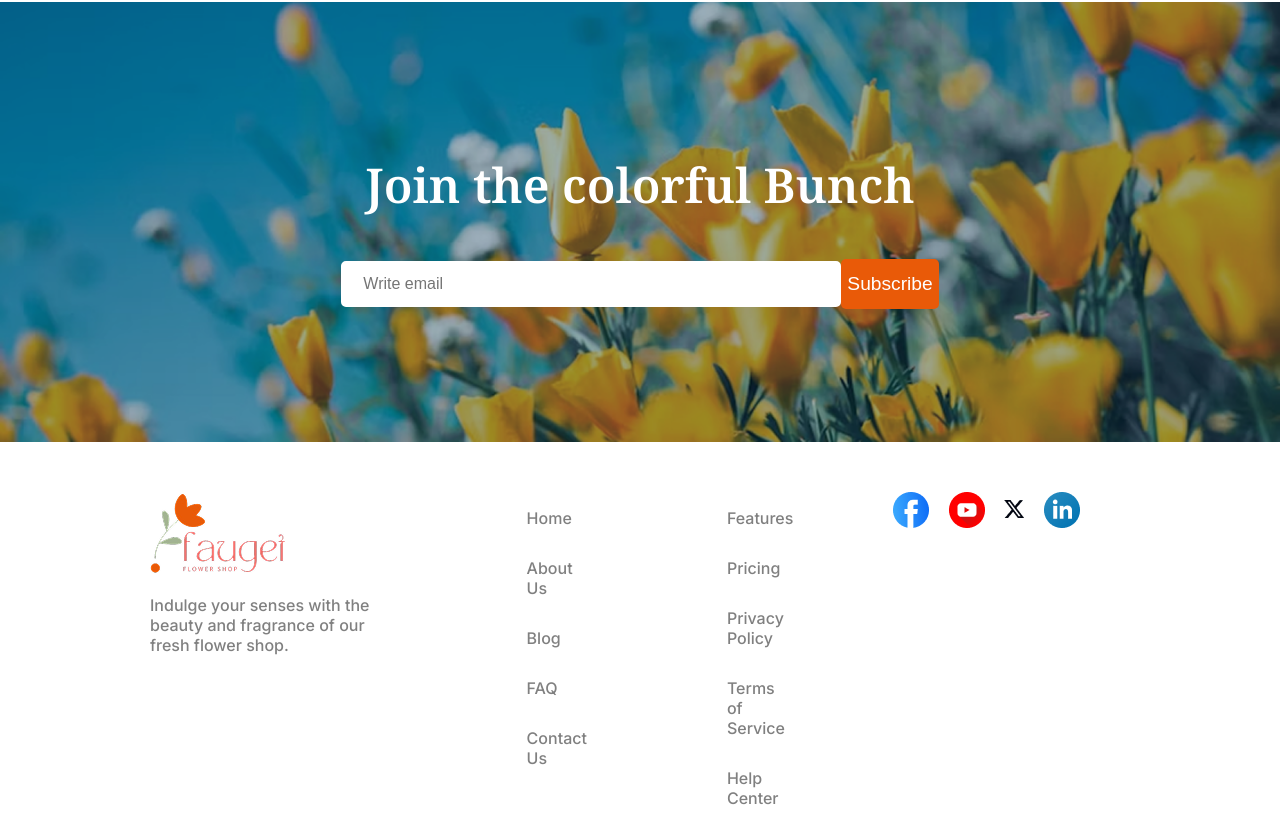
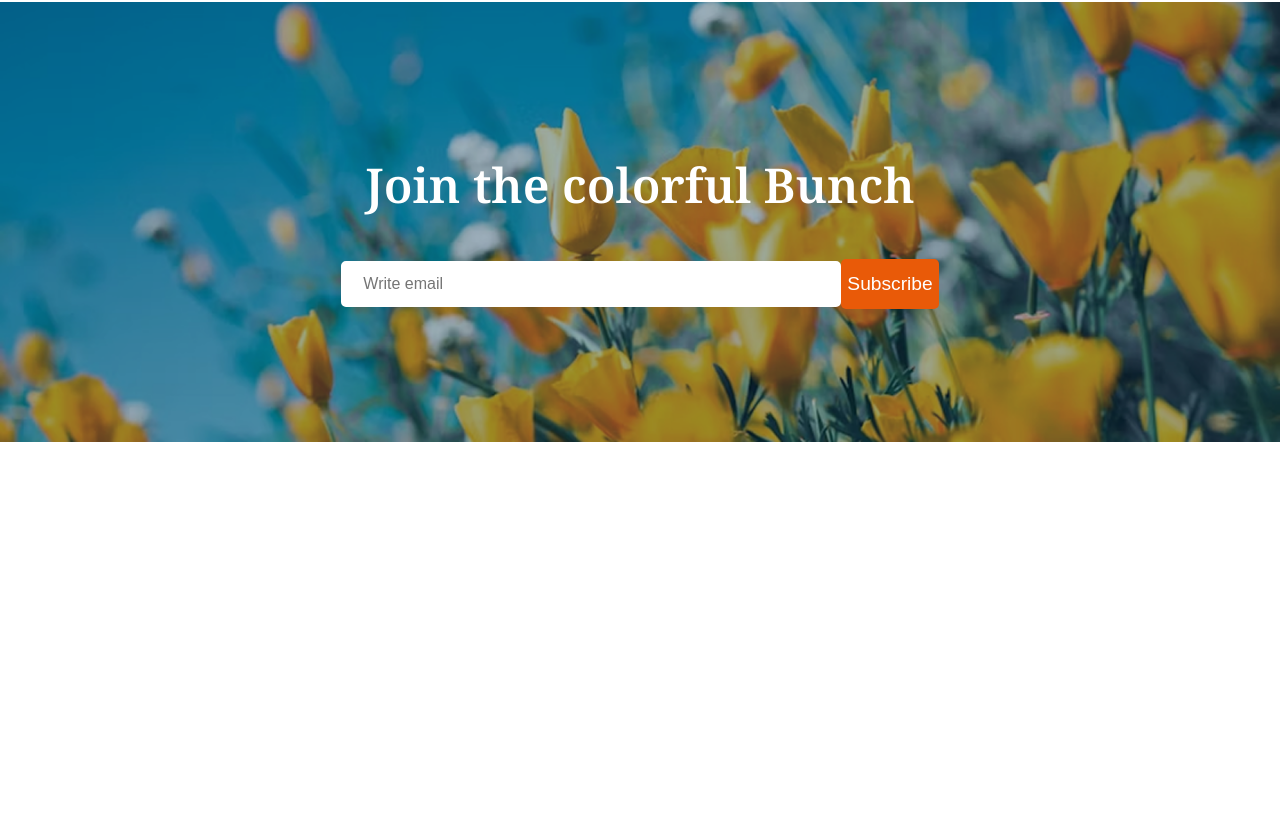
Before and after one commit to eyajamuehaque/FlowerShop, a plain HTML site: page index.html in a window 1280 px wide. Shown: the part 3628-4466 px from the top of the page. After the commit the page ends 4070 px from the top, so only its background shows below. Drawn offline with Linux system fonts and the light colour scheme.

Commit message:
footer fix

```diff
--- a/index.html
+++ b/index.html
@@ -152,37 +152,6 @@
         </section>
     </main>
 
-    <footer class="footer">
-        <div>
-            <img src="assets/logo.png" alt="">
-            <p class="inter-color footer-para">Indulge your senses with the beauty and fragrance of our fresh flower shop. </p>
-        </div>
-        <div class="sub-footer">
-            <div>
-                <ul>
-                    <li><a href="">Home</a></li>
-                    <li><a href="">About Us</a></li>
-                    <li><a href="">Blog</a></li>
-                    <li><a href="">FAQ</a></li>
-                    <li><a href="">Contact Us</a></li>
-                </ul>
-            </div>
-            <div>
-                <ul>
-                    <li><a href="">Features</a></li>
-                    <li><a href="">Pricing</a></li>
-                    <li><a href="">Privacy Policy</a></li>
-                    <li><a href="">Terms of Service</a></li>
-                    <li><a href="">Help Center</a></li>
-                </ul>
-            </div>
-        </div>
-        <div class="icons">
-            <img src="assets/icon-facebook.png" alt="">
-            <img src="assets/icon-youtube.png" alt="">
-            <img src="assets/icon-twitter.png" alt="">
-            <img src="assets/icon-linkedin.png" alt="">
-        </div>
-    </footer>
+
 </body>
 </html>
```
